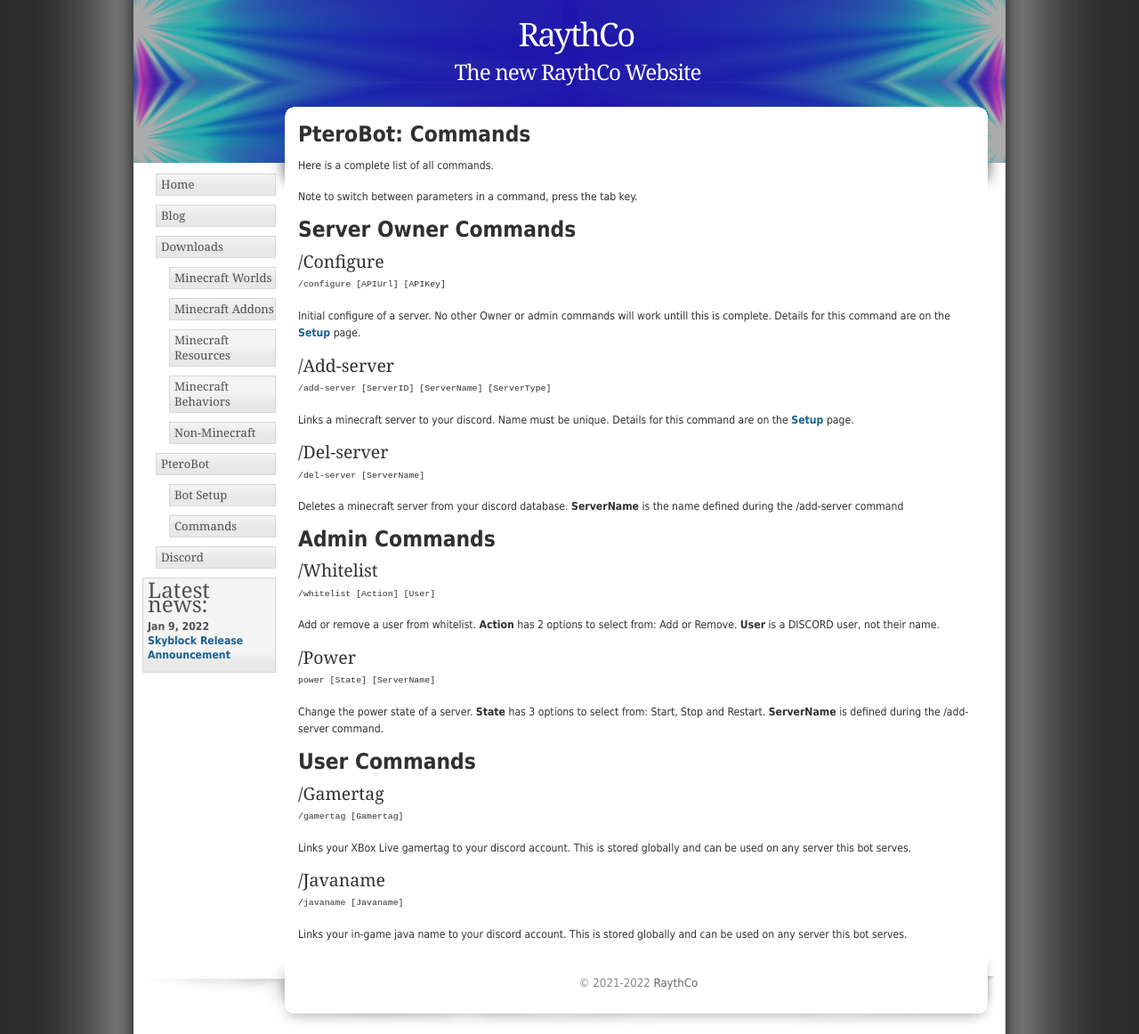
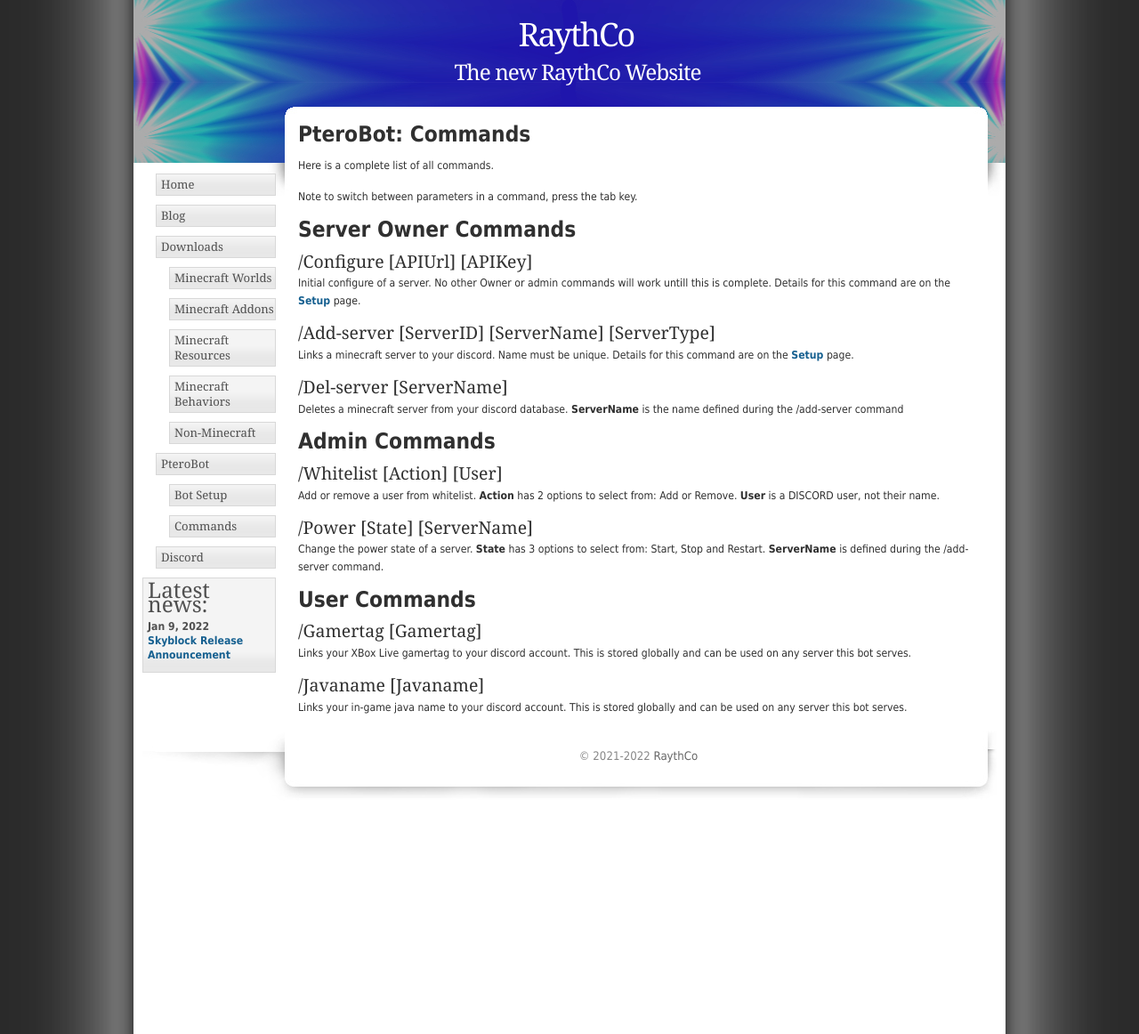
Before and after one commit to RaythCo-Creations/raythco-creations.github.io, a Jekyll site: the page built from pterobot/commands.md, in a window 1280 px wide. Shown: the whole page at 89% size. Built offline with Jekyll 4.4.1, drawn with Linux system fonts in a browser that asks for light colours; some of the changed lines change nothing that is shown.

Commit message:
more formatting

````diff
--- a/pterobot/commands.md
+++ b/pterobot/commands.md
@@ -10,40 +10,30 @@
 
 # Server Owner Commands
 
-### /Configure
-
-```/configure [APIUrl] [APIKey]```
+### /Configure [APIUrl] [APIKey]
 
 Initial configure of a server. No other Owner or admin commands will work untill this is complete.
 Details for this command are on the [Setup](../../pterobot/setup) page.
 
-### /Add-server
-
-```/add-server [ServerID] [ServerName] [ServerType]```
+### /Add-server [ServerID] [ServerName] [ServerType]
 
 Links a minecraft server to your discord. Name must be unique.
 Details for this command are on the [Setup](../../pterobot/setup) page.
 
-### /Del-server
-
-```/del-server [ServerName]```
+### /Del-server [ServerName]
 
 Deletes a minecraft server from your discord database.
 **ServerName** is the name defined during the /add-server command
 
 # Admin Commands
 
-### /Whitelist
-
-```/whitelist [Action] [User]```
+### /Whitelist [Action] [User]
 
 Add or remove a user from whitelist.
 **Action** has 2 options to select from: Add or Remove.
 **User** is a DISCORD user, not their name.
 
-### /Power
-
-```power [State] [ServerName]```
+### /Power [State] [ServerName]
 
 Change the power state of a server.
 **State** has 3 options to select from: Start, Stop and Restart.
@@ -51,14 +41,10 @@
 
 # User Commands
 
-### /Gamertag
-
-```/gamertag [Gamertag]```
+### /Gamertag [Gamertag]
 
 Links your XBox Live gamertag to your discord account. This is stored globally and can be used on any server this bot serves.
 
-### /Javaname
-
-```/javaname [Javaname]```
+### /Javaname [Javaname]
 
 Links your in-game java name to your discord account. This is stored globally and can be used on any server this bot serves.
````
